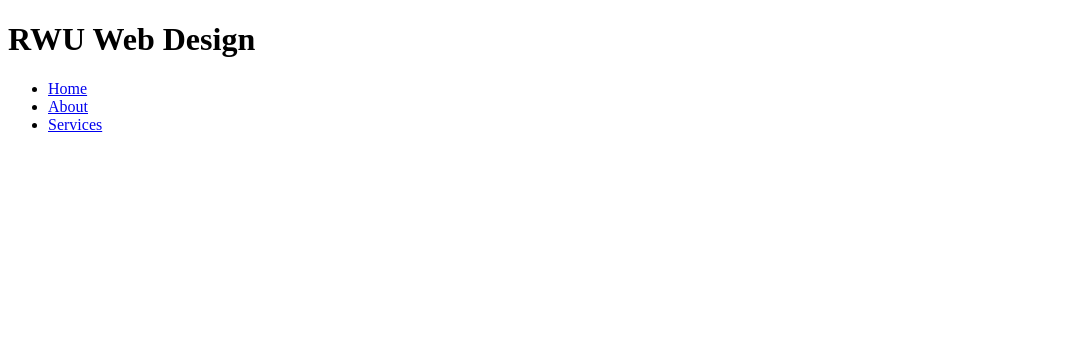
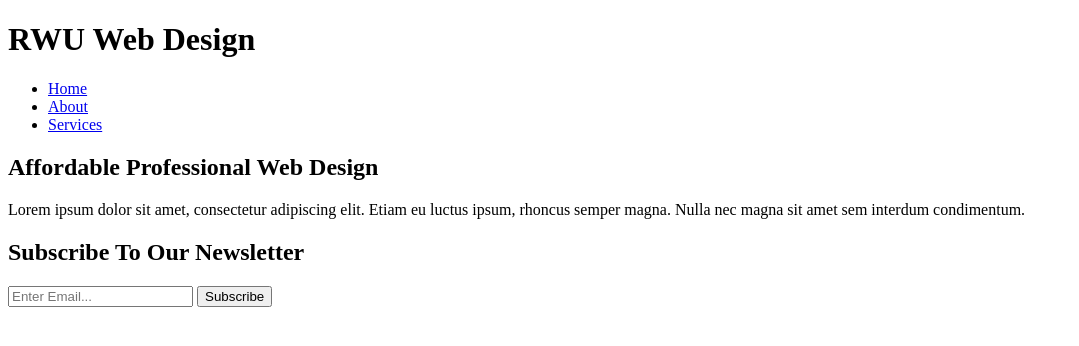
Before and after one commit to AidanConn/ac-lab3-html-website, a plain HTML site: page index.html in a window 1280 px wide. Shown: the whole page, without its empty margins (0-1079 px from the left). Drawn offline with Linux system fonts and the light colour scheme.

Commit message:
part3 body changes

```diff
--- a/index.html
+++ b/index.html
@@ -1,8 +1,10 @@
 <!DOCTYPE html>
 <!--
-    This branch part2-body contains the beginnings of the index.html
+    This branch part3-body shows the continued development of the index.html
+    showing the addition of the 'showcase' and 'newsletter' sections.
+    *Note the use of the HTML input form and submit button in the newsletter section.
     Video: https://www.youtube.com/watch?v=Wm6CUkswsNw&feature=youtu.be
-   Location: 6:47 thru 14:20
+   Location: 14:08 thru 17:33
 -->
 <html>
   <head>
@@ -28,6 +30,23 @@
          </ul>
      </nav>
 </div>
-	 </header>
+     </header>
+     <section id="showcase">
+        <div class="container">
+          <h1>Affordable Professional Web Design</h1>
+          <p>Lorem ipsum dolor sit amet, consectetur adipiscing elit. Etiam eu luctus ipsum, rhoncus semper magna. Nulla nec magna sit amet sem interdum condimentum.</p>
+        </div>
+      </section>
+
+      <section id="newsletter">
+        <div class="container">
+          <h1>Subscribe To Our Newsletter</h1>
+          <form>
+            <input type="email" placeholder="Enter Email...">
+            <button type="submit" class="button_1">Subscribe</button>
+          </form>
+        </div>
+      </section>
+
   </body>
 </html>
```
